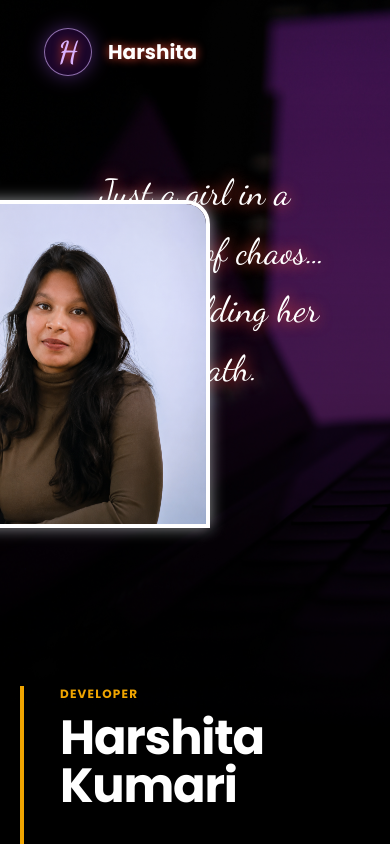
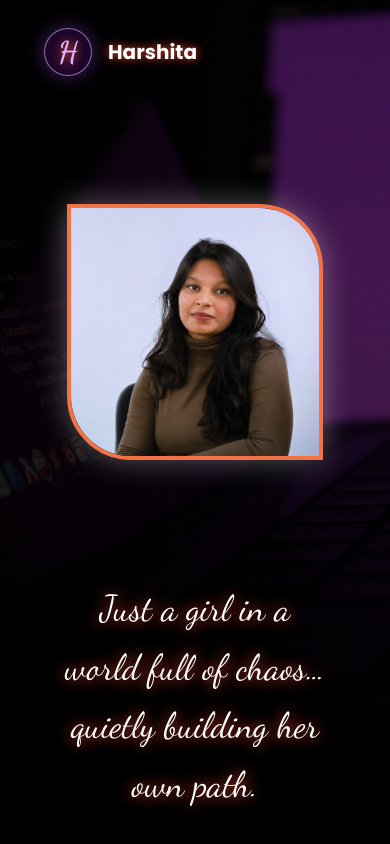
Before and after one commit to Harshita-Chy/Portfolio, a React (Vite) app: page / in a window 390 px wide. Shown: the top 844 px of the page. Built offline with nearby package versions, Linux system fonts and the light colour scheme.

Commit message:
Make hero section responsive

```diff
--- a/src/components/HeroSection/HeroSection.jsx
+++ b/src/components/HeroSection/HeroSection.jsx
@@ -3,12 +3,41 @@ import profile from '../../assets/profile.png'
 
 const HeroSection = () => {
   return (
-    <div className='min-h-[60vh] flex pt-20 md:pt-40 pb-20 [text-shadow:0_0_15px_#f64b35]'>
-        <p className='px-10 text-white font-quote text-4xl md:text-5xl lg:text-6xl text-center leading-relaxed md:leading-snug'>
-          Just a girl in a world full of chaos… <br className="hidden md:block" /> quietly building her own path.
-        </p>
-        <img className='w-82 h-82 absolute right-45 top-50 rounded-tr-3xl rounded-bl-3xl border-4 border-primary shadow-[0_0_15px_#f0f7f99c]' src={profile} alt="Profile Photo" />
-    </div>
+    <section className='min-h-70vh flex items-center justify-center px-10 md:px-16  pt-30'>
+
+      <div className='flex flex-col-reverse md:flex-row items-center justify-between gap-30 max-w-7xl w-full'>
+
+
+        <div className='flex-1 text-center md:text-left'>
+          <p className='text-white font-quote text-4xl sm:text-5xl lg:text-6xl leading-relaxed md:leading-snug [text-shadow:0_0_15px_#f64b35]'>
+            Just a girl in a world full of chaos…
+            <br className="hidden md:block" />
+            quietly building her own path.
+          </p>
+        </div>
+
+
+        <div className='flex justify-center flex-1'>
+          <img
+            src={profile}
+            alt="Profile"
+            className='
+              w-64 sm:w-72 md:w-80 lg:w-[22rem]
+              h-64 sm:h-72 md:h-80 lg:h-[22rem]
+              object-cover
+              rounded-tr-[4rem]
+              rounded-bl-[4rem]
+              border-4 border-[#f47346]
+              shadow-[0_0_30px_rgba(240,247,249,0.35)]
+              hover:scale-105
+              transition-all
+              duration-500
+            '
+          />
+        </div>
+
+      </div>
+    </section>
   )
 }
 
```
